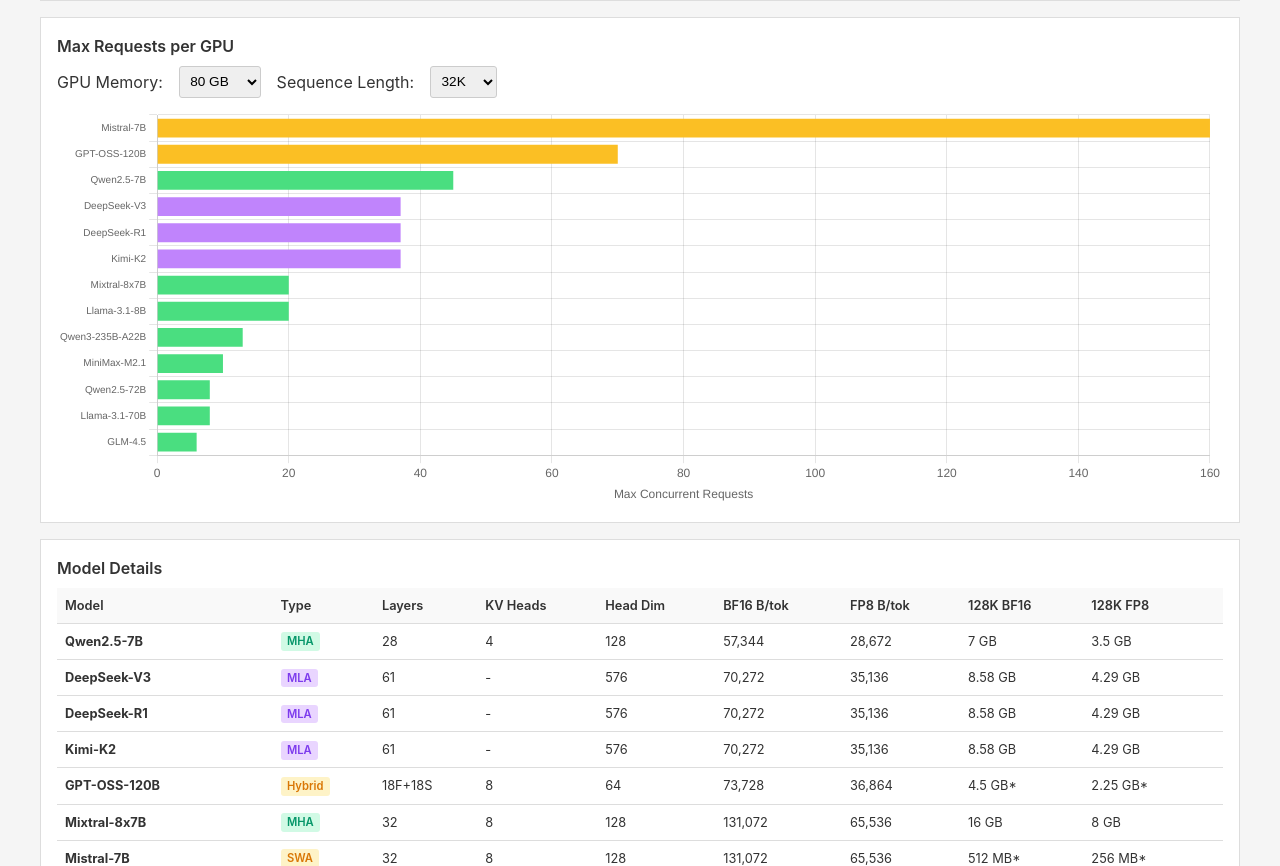
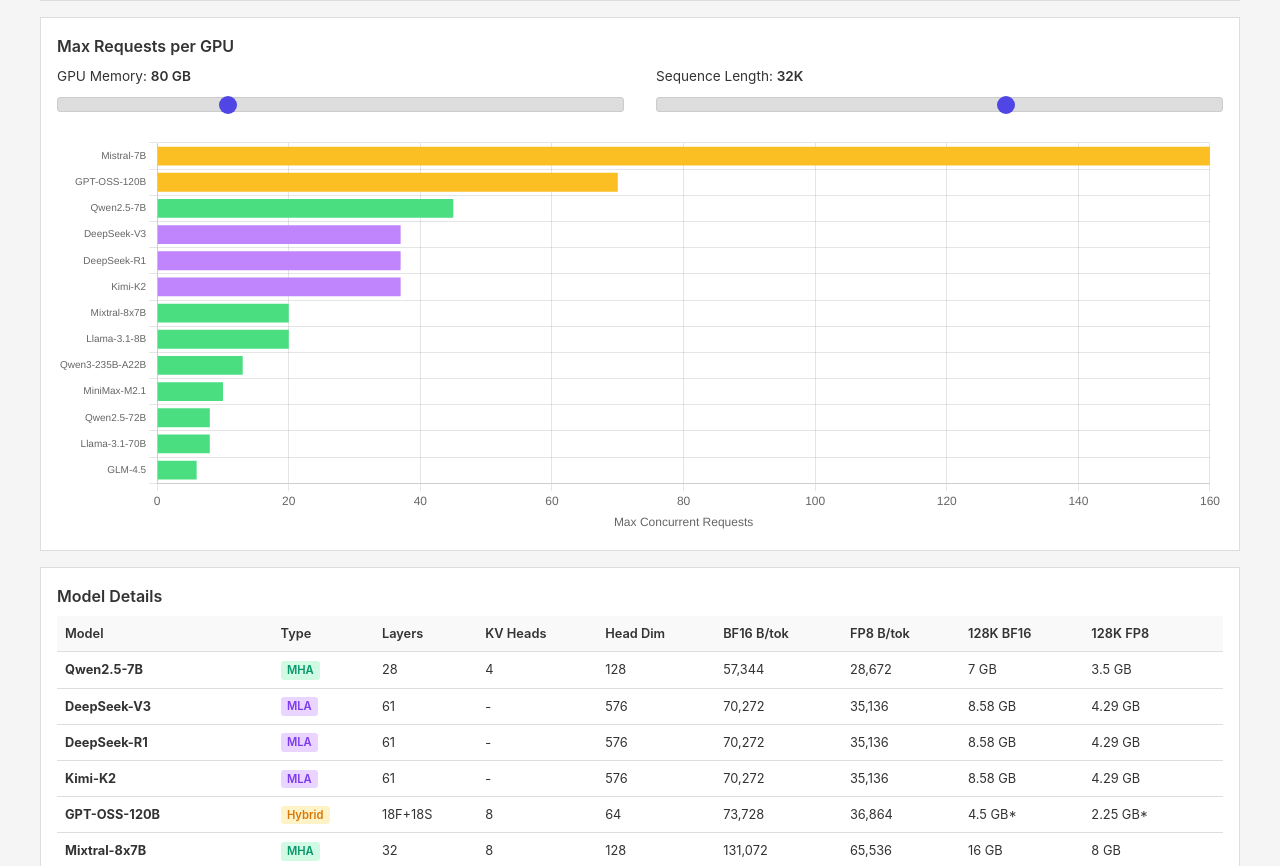
Before and after one commit to Aphoh/rooflines, a plain HTML site: page index.html in a window 1280 px wide. Shown: the part 1240-2106 px from the top of the page. Drawn offline with nearby package versions, Linux system fonts and the light colour scheme.

Commit message:
Replace dropdowns with continuous sliders for GPU memory and sequence length

```diff
--- a/index.html
+++ b/index.html
@@ -123,6 +123,57 @@
         }
 
         .table-wrap { max-height: 350px; overflow-y: auto; }
+
+        .slider-controls {
+            display: flex;
+            gap: 2rem;
+            margin-bottom: 1rem;
+            flex-wrap: wrap;
+        }
+
+        .slider-group {
+            flex: 1;
+            min-width: 200px;
+        }
+
+        .slider-group label {
+            display: block;
+            font-size: 0.85rem;
+            margin-bottom: 0.5rem;
+        }
+
+        .slider-group label span {
+            font-weight: 600;
+        }
+
+        input[type="range"] {
+            width: 100%;
+            height: 6px;
+            -webkit-appearance: none;
+            appearance: none;
+            background: #ddd;
+            border-radius: 3px;
+            outline: none;
+        }
+
+        input[type="range"]::-webkit-slider-thumb {
+            -webkit-appearance: none;
+            appearance: none;
+            width: 18px;
+            height: 18px;
+            background: #4f46e5;
+            border-radius: 50%;
+            cursor: pointer;
+        }
+
+        input[type="range"]::-moz-range-thumb {
+            width: 18px;
+            height: 18px;
+            background: #4f46e5;
+            border-radius: 50%;
+            cursor: pointer;
+            border: none;
+        }
     </style>
 </head>
 <body>
@@ -171,26 +222,15 @@
 
         <div class="card">
             <h2>Max Requests per GPU</h2>
-            <div class="controls">
-                <label>GPU Memory:</label>
-                <select id="gpu-memory">
-                    <option value="24">24 GB</option>
-                    <option value="40">40 GB</option>
-                    <option value="48">48 GB</option>
-                    <option value="80" selected>80 GB</option>
-                    <option value="94">94 GB</option>
-                    <option value="141">141 GB</option>
-                    <option value="192">192 GB</option>
-                </select>
-                <label>Sequence Length:</label>
-                <select id="seq-length">
-                    <option value="4096">4K</option>
-                    <option value="8192">8K</option>
-                    <option value="16384">16K</option>
-                    <option value="32768" selected>32K</option>
-                    <option value="65536">64K</option>
-                    <option value="131072">128K</option>
-                </select>
+            <div class="slider-controls">
+                <div class="slider-group">
+                    <label>GPU Memory: <span id="gpu-memory-value">80 GB</span></label>
+                    <input type="range" id="gpu-memory" min="8" max="256" value="80">
+                </div>
+                <div class="slider-group">
+                    <label>Sequence Length: <span id="seq-length-value">32K</span></label>
+                    <input type="range" id="seq-length" min="10" max="18" value="15" step="0.5">
+                </div>
             </div>
             <div class="chart-container">
                 <canvas id="requestsChart"></canvas>
@@ -596,10 +636,22 @@
             });
         }
 
+        function getSliderValues() {
+            const gpuMemoryGB = parseInt(document.getElementById('gpu-memory').value);
+            const seqLengthExp = parseFloat(document.getElementById('seq-length').value);
+            const seqLength = Math.round(Math.pow(2, seqLengthExp));
+            return { gpuMemoryGB, seqLength };
+        }
+
+        function updateSliderLabels() {
+            const { gpuMemoryGB, seqLength } = getSliderValues();
+            document.getElementById('gpu-memory-value').textContent = gpuMemoryGB + ' GB';
+            document.getElementById('seq-length-value').textContent = (seqLength / 1024) + 'K';
+        }
+
         function renderRequestsChart(modelData, dtype) {
             const ctx = document.getElementById('requestsChart').getContext('2d');
-            const gpuMemoryGB = parseInt(document.getElementById('gpu-memory').value);
-            const seqLength = parseInt(document.getElementById('seq-length').value);
+            const { gpuMemoryGB, seqLength } = getSliderValues();
             const gpuMemoryBytes = gpuMemoryGB * 1024 * 1024 * 1024;
 
             const requestCounts = modelData.map(m => {
@@ -734,10 +786,11 @@
         document.getElementById('add-btn').addEventListener('click', addModel);
         document.getElementById('model-path').addEventListener('keypress', e => { if (e.key === 'Enter') addModel(); });
         document.getElementById('dtype').addEventListener('change', render);
-        document.getElementById('gpu-memory').addEventListener('change', render);
-        document.getElementById('seq-length').addEventListener('change', render);
+        document.getElementById('gpu-memory').addEventListener('input', () => { updateSliderLabels(); render(); });
+        document.getElementById('seq-length').addEventListener('input', () => { updateSliderLabels(); render(); });
 
         initModels();
+        updateSliderLabels();
         render();
     </script>
 </body>
```
